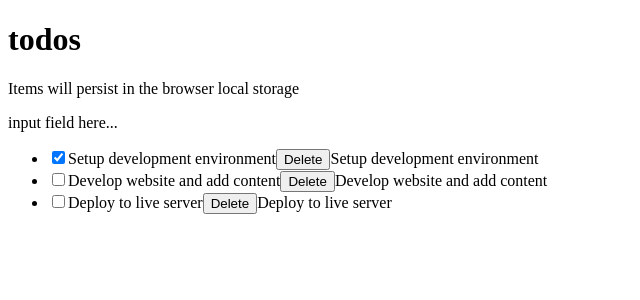
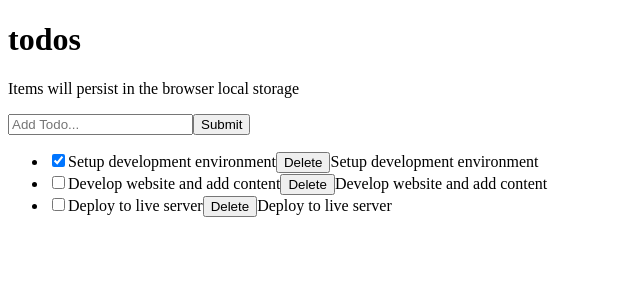
Before and after one commit to mulugithub/react-todo-list, a React (Create React App) app: page / in a window 1280 px wide. Shown: the top 300 px of the page, without its empty margins (0-640 px from the left). Built offline with nearby package versions, Linux system fonts and the light colour scheme.

Commit message:
Create InputTodo component

```diff
--- a/src/components/InputTodo.jsx
+++ b/src/components/InputTodo.jsx
@@ -1,2 +1,22 @@
-const InputTodo = () => <div>input field here...</div>;
+import { useState } from 'react';
+
+const InputTodo = () => {
+  const [title, setTitle] = useState('');
+
+  const handleChange = (e) => {
+    setTitle(e.target.value);
+  };
+
+  return (
+    <form>
+      <input
+        type="text"
+        placeholder="Add Todo..."
+        value={title}
+        onChange={handleChange}
+      />
+      <button type="button">Submit</button>
+    </form>
+  );
+};
 export default InputTodo;
```
